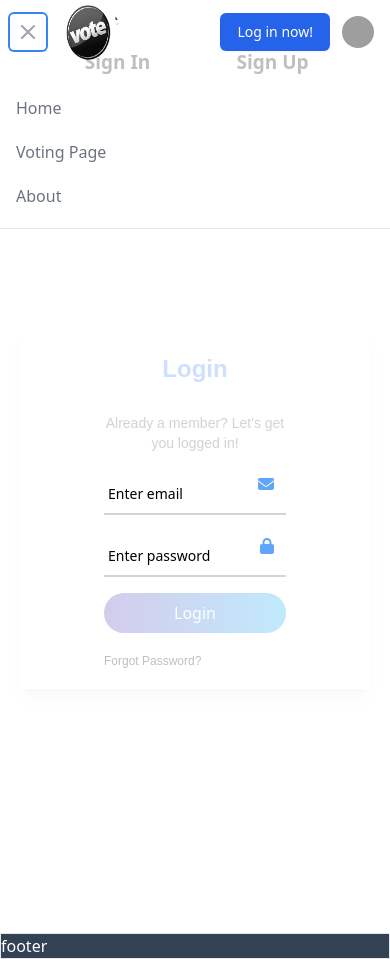
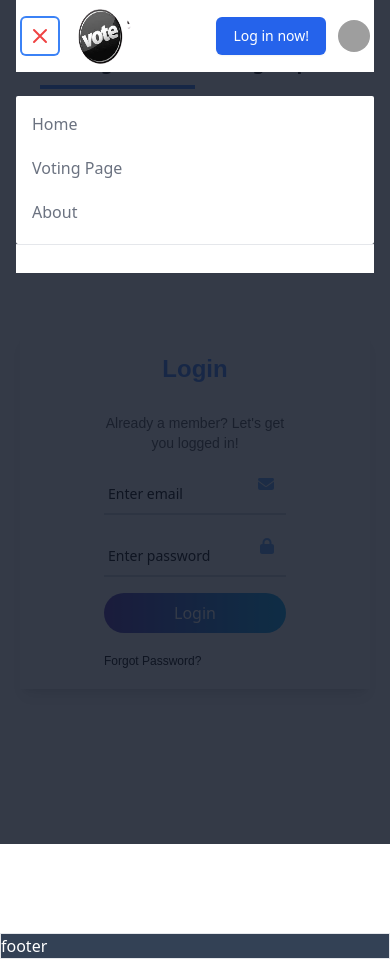
Before and after one commit to miniproject20234/voting_system, a React (Create React App) app in the folder voteing/: page /auth in a window 390 px wide. Both pictures are taken after a click on the button 28 px from the left and 32 px from the top of the page. Built offline with nearby package versions, Linux system fonts and the light colour scheme; grey boxes are pictures that could not be loaded.

Commit message:
Navbar done success

```diff
--- a/voteing/src/components/SignUpForm.js
+++ b/voteing/src/components/SignUpForm.js
@@ -37,7 +37,7 @@ const PasswordInput = ({ value, onChange, error, onBlur }) => {
         onClick={togglePasswordVisibility}
       />
       <input
-        className={`p-2 pl-1 mt-1 border-b-2 hover:shadow-lg placeholder-small border-gray-300 focus:outline-none focus:shadow-lg w-full ${
+        className={`p-2 pl-1 mt-1 border-b-2  hover:shadow-lg placeholder-small border-gray-300 focus:outline-none focus:shadow-lg w-full ${
           error ? "border-red-500" : ""
         }`}
         type={isPasswordVisible ? "text" : "password"}
--- a/voteing/src/components/navbar.js
+++ b/voteing/src/components/navbar.js
@@ -65,18 +65,18 @@ const Navvbars = ({ email }) => {
     }
     // fixed inset-0 bg-gray-100  bg-opacity-75 z-40
     return (
-        <Disclosure as="nav" className="bg-white sticky top-0 mb-5">
+        <Disclosure as="nav" className="bg-white mb-5">
             {({ open }) => (
-                <>
-                    <div   className={`max-w-full mx-auto px-4 sm:px-6 lg:px-8  ${open ? 'fixed inset-0 bg-white bg-opacity-75 z-40' : ''}`}>
+                <><div className={`max-w-full mx-auto px-4 sm:px-6 lg:px-8  ${open ? 'fixed inset-0 bg-gray-900 bg-opacity-85 z-40' : ''}`}>
+                    <div   className="bg-white p-1">
                         <div className="flex   justify-between h-16">
                             <div className="flex">
                                 <div className="-ml-2  mr-2 flex items-center sm:hidden">
-                                    <Disclosure.Button className="inline-flex  items-center justify-center p-2 rounded-md text-gray-400 hover:text-gray-500 hover:bg-gray-100 focus:outline-none focus:ring-2 focus:ring-inset focus:ring-blue-500">
+                                    <Disclosure.Button className="inline-flex ml-2 border-n items-center justify-center p-2 rounded-md text-gray-400 hover:text-gray-500 hover:bg-gray-100 focus:outline-none focus:ring-2 focus:ring-inset focus:ring-blue-500">
                                         {open ? (
-                                            <XIcon className="block h-6 w-6 " aria-hidden="true" />
+                                            <XIcon className="block h-6 w-6  text-red-500" aria-hidden="true" />
                                         ) : (
-                                            <MenuIcon className="block h-6 w-6" aria-hidden="true" />
+                                            <MenuIcon className="block h-6  w-6" aria-hidden="true" />
                                         )}
                                     </Disclosure.Button>
                                 </div>
@@ -118,7 +118,7 @@ const Navvbars = ({ email }) => {
                                 <div className="ml-4 flex-shrink-0 flex items-center ">
                                     {userDetails ? (
                                         <div className="text-blue-600">
-                                            <p>{userDetails.username}</p>
+                                            <b><i>{userDetails.username}</i></b>
                                         </div>
                                     ) : (
                                         <div>
@@ -206,14 +206,15 @@ const Navvbars = ({ email }) => {
                             </div>
                         </div>
                     </div>
-                    <Disclosure.Panel className="sm:hidden ">
-                        <div className="fixed  z-40   inset-x-0  top-20">
-                            <div className="pt-2 pb-3 bg-white space-y-1">
+                    </div>
+                    <Disclosure.Panel className="">
+                        <div className="fixed  z-40  p-4 inset-x-0  top-20">
+                            <div className="pt-2  pb-3 rounded-sm bg-white space-y-1">
                                 <NavLink
                                     as="NavLink"
                                     to="/"
                                     className={({ isActive }) =>
-                                        `border-transparent text-gray-500 hover:bg-gray-200 hover:border-gray-500 hover:text-gray-700 block pl-3 pr-4 py-2 border-l-4 text-base font-medium sm:pl-5 sm:pr-6 ${isActive ? 'bg-blue-100 border-l-4 border-blue-500 text-blue-700  ' : ''
+                                        `border-transparent text-gray-500 hover:bg-gray-200 hover:border-gray-500 hover:text-gray-700 block pl-3 pr-4 py-2 border-l-4 text-base font-medium sm:pl-5 sm:pr-6 ${isActive ? 'bg-blue-200 border-l-4 border-blue-500 text-blue-700  ' : ''
                                         }`
                                     }
                                 >
@@ -223,7 +224,7 @@ const Navvbars = ({ email }) => {
                                 <NavLink
                                     to="/votepage"
                                     className={({ isActive }) =>
-                                        `border-transparent text-gray-500 hover:bg-gray-200 hover:border-gray-500 hover:text-gray-700 block pl-3 pr-4 py-2 border-l-4 text-base font-medium sm:pl-5 sm:pr-6 ${isActive ? 'bg-blue-100 border-l-4 border-blue-500 text-blue-700  ' : ''
+                                        `border-transparent text-gray-500 hover:bg-gray-200 hover:border-gray-500 hover:text-gray-700 block pl-3 pr-4 py-2 border-l-4 text-base font-medium sm:pl-5 sm:pr-6 ${isActive ? 'bg-blue-200 border-l-4 border-blue-500 text-blue-700  ' : ''
                                         }`
                                     }
                                 >
@@ -233,7 +234,7 @@ const Navvbars = ({ email }) => {
 
                                     to="/about"
                                     className={({ isActive }) =>
-                                        `border-transparent text-gray-500 hover:bg-gray-200 hover:border-gray-500 hover:text-gray-700 block pl-3 pr-4 py-2 border-l-4 text-base font-medium sm:pl-5 sm:pr-6 ${isActive ? 'bg-blue-100 border-l-4 border-blue-500 text-blue-700  ' : ''
+                                        `border-transparent text-gray-500 hover:bg-gray-200 hover:border-gray-500 hover:text-gray-700 block pl-3 pr-4 py-2 border-l-4 text-base font-medium sm:pl-5 sm:pr-6 ${isActive ? 'bg-blue-200 border-l-4 border-blue-500 text-blue-700  ' : ''
                                         }`
                                     }
                                 >
@@ -253,8 +254,8 @@ const Navvbars = ({ email }) => {
                                         />
                                     </div>)}
                                     <div className="ml-3">
-                                    {userDetails && ( <div className="text-base font-medium text-gray-800">{userDetails.username}</div>)}
-                                        <div className="text-base font-medium text-gray-800">{email}</div>
+                                    {userDetails && ( <div className="text-base font-medium text-gray-800"> <i>{userDetails.username}</i></div>)}
+                                        <div className="text-base font-medium text-gray-800"><i>{email}</i></div>
 
 
                                     </div>
@@ -309,7 +310,7 @@ const Navvbars = ({ email }) => {
 
                                         to="/profile"
                                         className={({ isActive }) =>
-                                            `border-transparent text-gray-500 mt-2 hover:bg-gray-200 hover:border-gray-500 hover:text-gray-700 block pl-3 pr-4 py-2 border-l-4 text-base font-medium sm:pl-5 sm:pr-6 ${isActive ? 'bg-blue-100 border-l-4 border-blue-500 text-blue-700  ' : ''
+                                            `border-transparent text-gray-500 mt-2 hover:bg-gray-200 hover:border-gray-500 hover:text-gray-700 block pl-3 pr-4 py-2 border-l-4 text-base font-medium sm:pl-5 sm:pr-6 ${isActive ? 'bg-blue-200 border border-l-4 border-blue-500 text-blue-700  ' : ''
                                             }`
                                         }
                                     >
```
